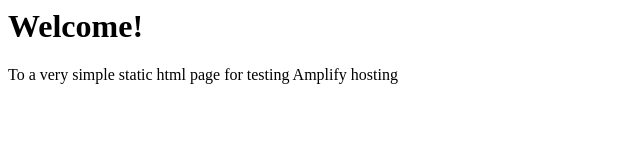
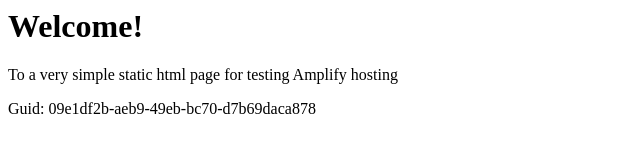
Before and after one commit to aws-aemilia-cdg/Github-PR-Commit-Integration-Test-DoNotTouch-Gith-OKSLNVO2-v1-prod-eu-west-3, a website: page src/index.html in a window 1280 px wide. Shown: the whole page, without its empty margins (0-640 px from the left). Drawn offline with Linux system fonts and the light colour scheme.

Commit message:
commit from integ tests

```diff
--- a/src/index.html
+++ b/src/index.html
@@ -1,3 +1,5 @@
+
+
 <html lang="en">
 
 <head>
@@ -10,6 +12,6 @@
 <body>
     <h1>Welcome!</h1>
     <p>To a very simple static html page for testing Amplify hosting</p>
-</body>
+    <p>Guid: 09e1df2b-aeb9-49eb-bc70-d7b69daca878</p></body>
 
 </html>
```
